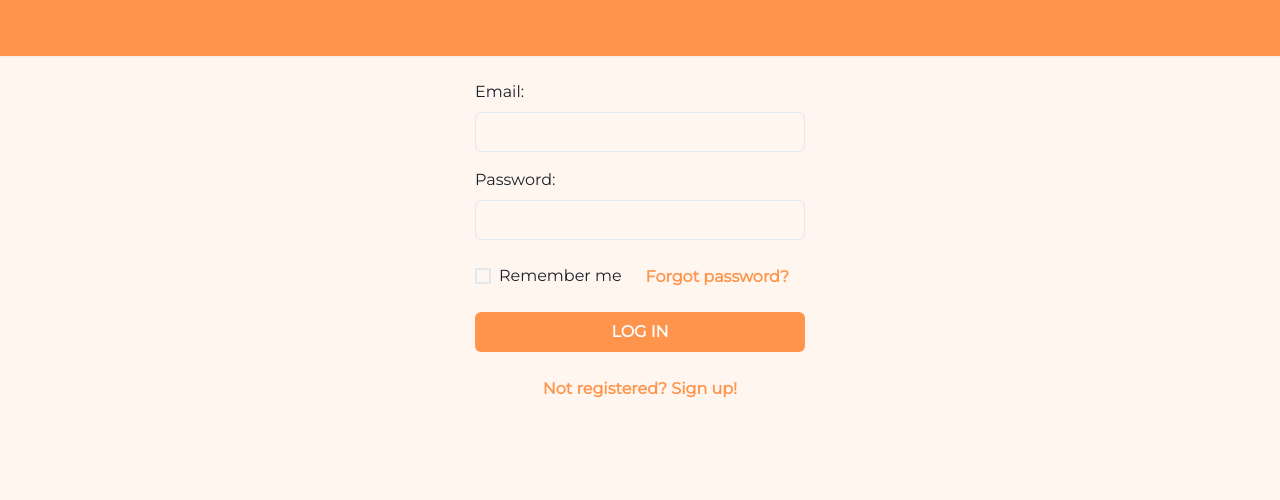
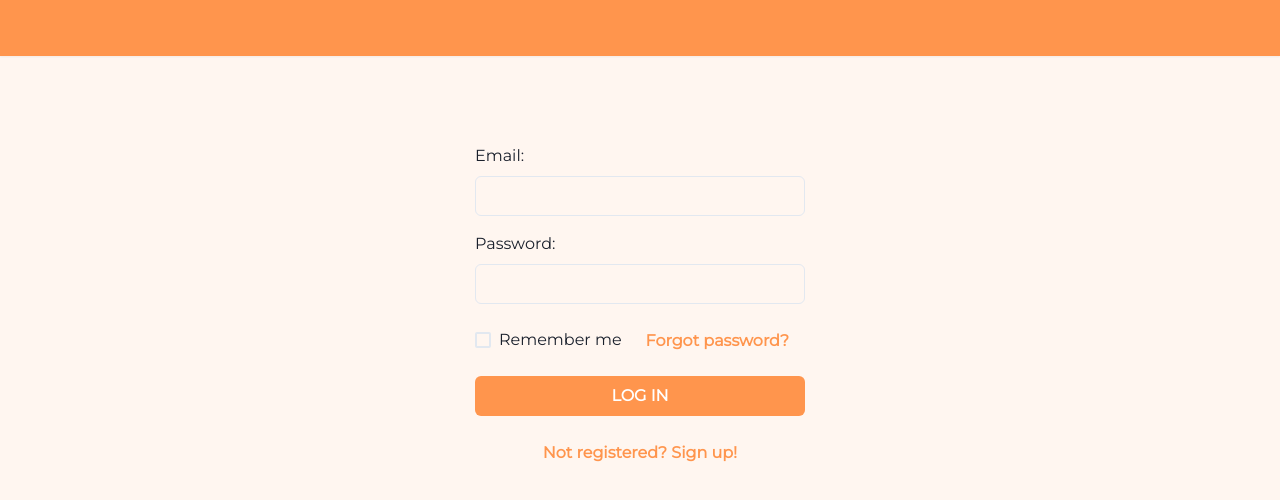
Before and after one commit to adasha-enterprises/geek-collectors-network, a React app in the folder apps/frontend/: page /login in a window 1280 px wide. Shown: the top 500 px of the page. Built offline with nearby package versions, Linux system fonts and the light colour scheme.

Commit message:
fix: top padding on main content

```diff
--- a/apps/frontend/src/components/PageLayout.tsx
+++ b/apps/frontend/src/components/PageLayout.tsx
@@ -26,7 +26,7 @@ function PageLayout({ children, showNavigation }: PageLayoutProps) {
         >
           <Header showNavigation={showNavigation} />
         </Box>
-        <Box overflowY="auto" h="full">
+        <Box overflowY="auto" h="full" pt="4rem">
           {children}
         </Box>
       </Box>
```
